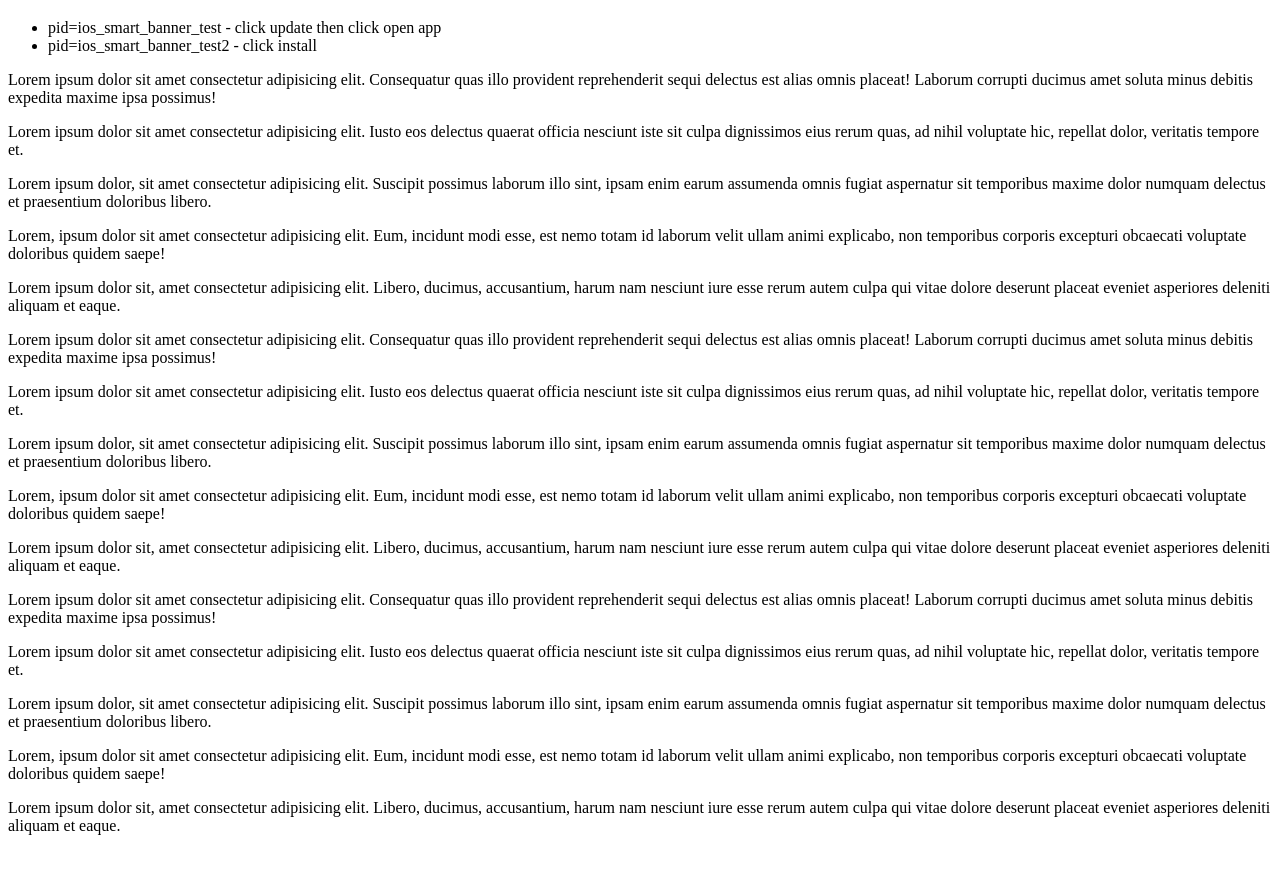
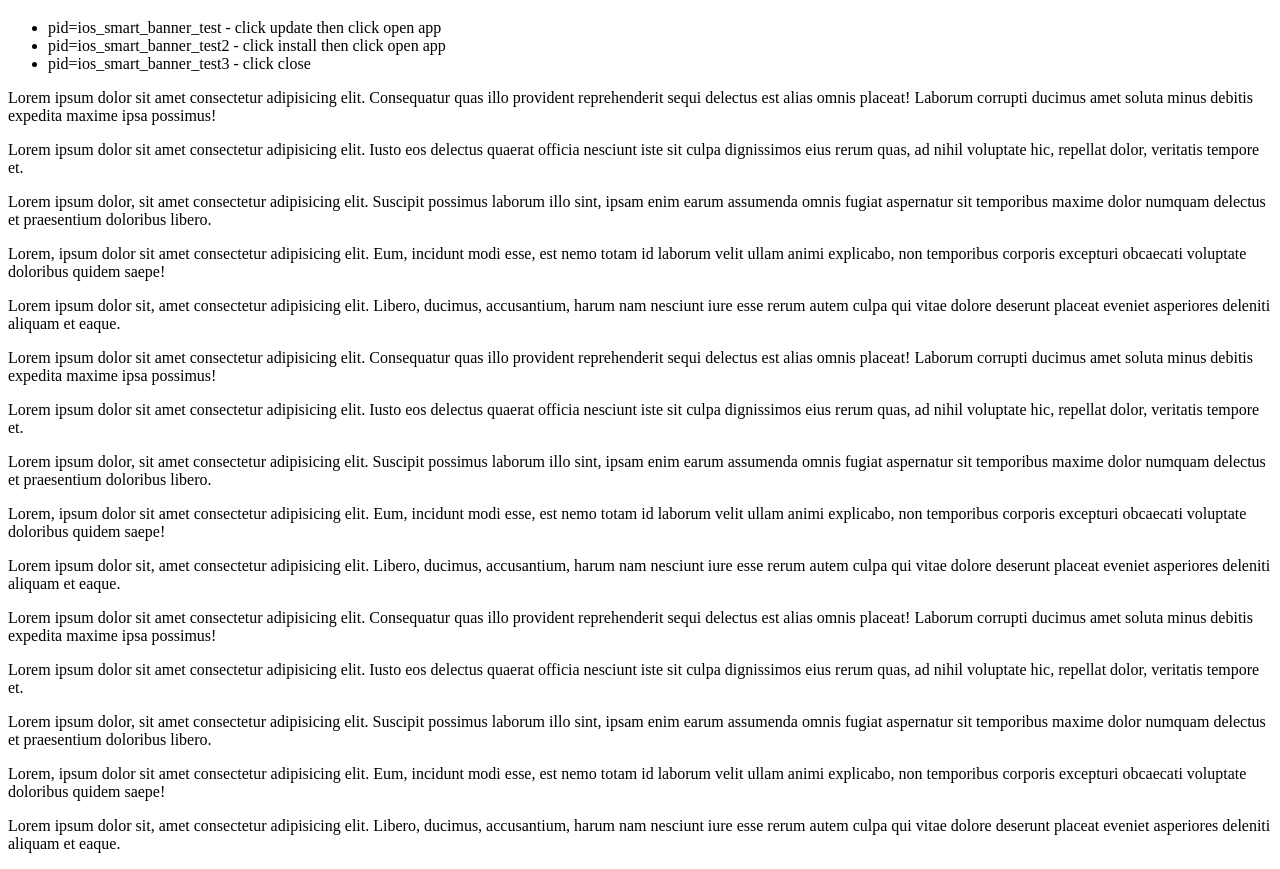
Before and after one commit to panupat-m/panupat-m.github.io, a plain HTML site: page index.html in a window 1280 px wide. Shown: the part 70-939 px from the top of the page. Drawn offline with Linux system fonts and the light colour scheme.

Commit message:
Update index.html

```diff
--- a/index.html
+++ b/index.html
@@ -6,11 +6,12 @@
 		<title>Test</title>
 	</head>
 	<body>
-		<img src="https://agoda.onelink.me/1640755593?pid=ios_smart_banner_test2&c=ios_campaign" height="1" width="1" border ="0" />
+		<img src="https://agoda.onelink.me/1640755593?pid=ios_smart_banner_test3&c=ios_campaign" height="1" width="1" border ="0" />
 		<h1>Test iOS smart banner with tracking</h1>
 		<ul>
 			<li>pid=ios_smart_banner_test - click update then click open app</li>
-			<li>pid=ios_smart_banner_test2 - click install</li>
+			<li>pid=ios_smart_banner_test2 - click install then click open app</li>
+			<li>pid=ios_smart_banner_test3 - click close</li>
 		</ul>
 		<p>Lorem ipsum dolor sit amet consectetur adipisicing elit. Consequatur quas illo provident reprehenderit sequi delectus est alias omnis placeat! Laborum corrupti ducimus amet soluta minus debitis expedita maxime ipsa possimus!</p>
 		<p>Lorem ipsum dolor sit amet consectetur adipisicing elit. Iusto eos delectus quaerat officia nesciunt iste sit culpa dignissimos eius rerum quas, ad nihil voluptate hic, repellat dolor, veritatis tempore et.</p>
```
